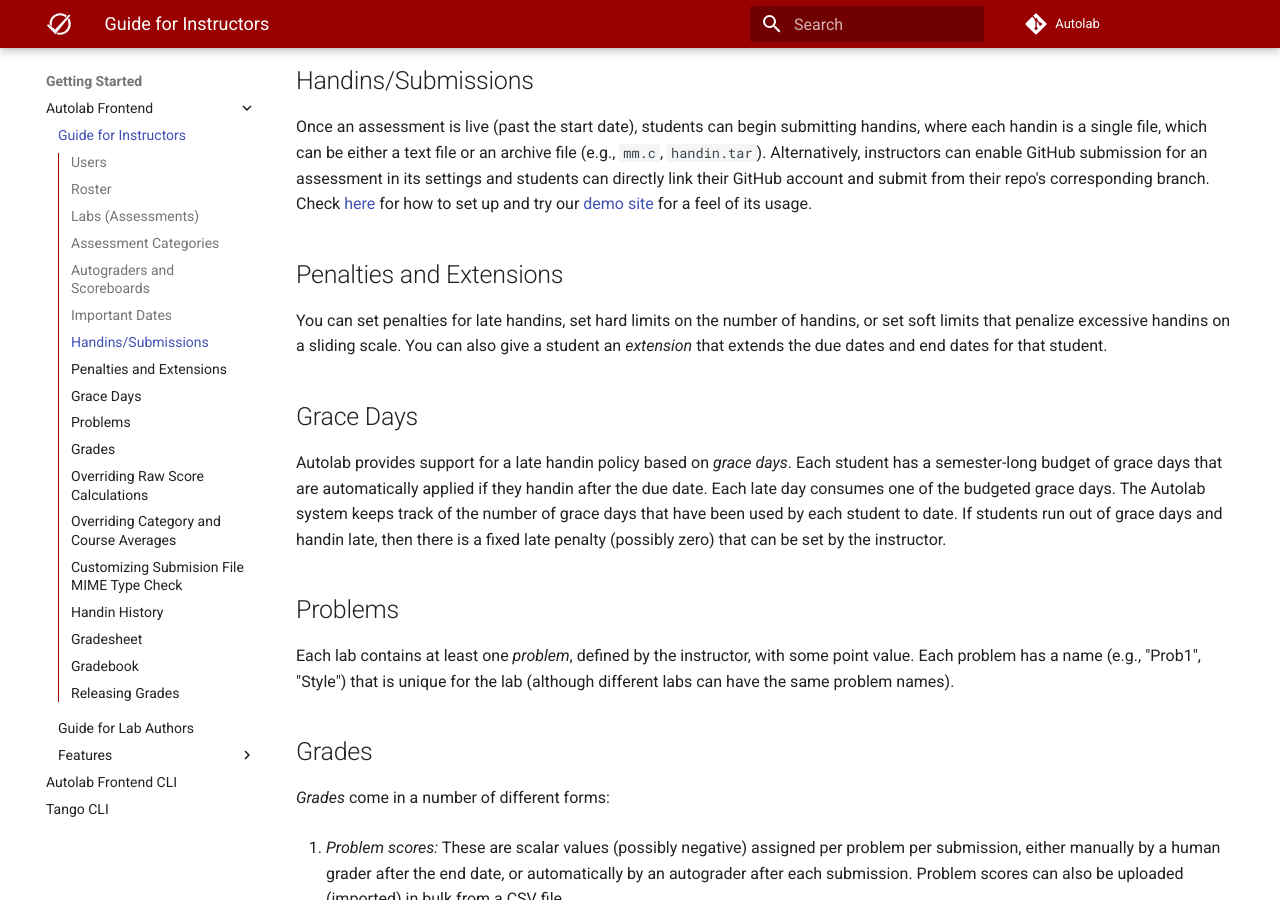
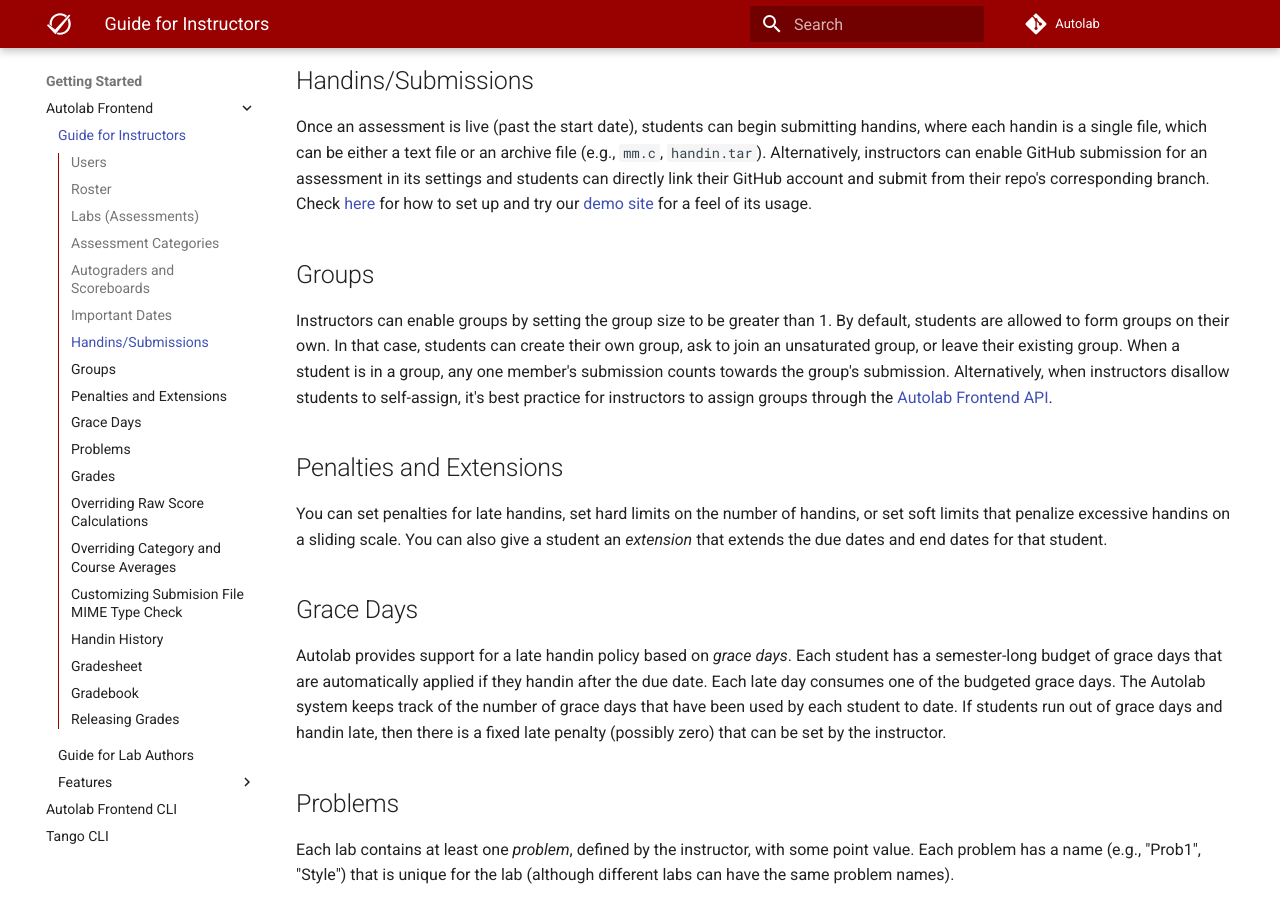
Before and after one commit to muaziqbal/Autolab, an MkDocs documentation site: the page built from docs/instructors.md, in a window 1280 px wide and 900 px high, scrolled down 1806 px. Built offline with MkDocs 1.6.1 and Material for MkDocs 9.7.7, drawn with Linux system fonts in a browser that asks for light colours; comment, search, counter and statistics services are not loaded.

Commit message:
Update group documentation (#1498)
* adds group api documentation

* add groups information

Co-authored-by: Victor Huang <victorhuangwq@gmail.com>

```diff
--- a/docs/instructors.md
+++ b/docs/instructors.md
@@ -52,6 +52,10 @@ A lab has a _start date_, _due date_, _end date_ and _grading deadline_. The lin
 ## Handins/Submissions
 
 Once an assessment is live (past the start date), students can begin submitting handins, where each handin is a single file, which can be either a text file or an archive file (e.g., `mm.c`, `handin.tar`). Alternatively, instructors can enable GitHub submission for an assessment in its settings and students can directly link their GitHub account and submit from their repo's corresponding branch. Check [here](/installation/github_integration) for how to set up and try our [demo site](https://nightly.autolabproject.com/) for a feel of its usage.
+
+## Groups
+
+Instructors can enable groups by setting the group size to be greater than 1. By default, students are allowed to form groups on their own. In that case, students can create their own group, ask to join an unsaturated group, or leave their existing group. When a student is in a group, any one member's submission counts towards the group's submission. Alternatively, when instructors disallow students to self-assign, it's best practice for instructors to assign groups through the [Autolab Frontend API](/api-overview).
 
 ## Penalties and Extensions
 
```
